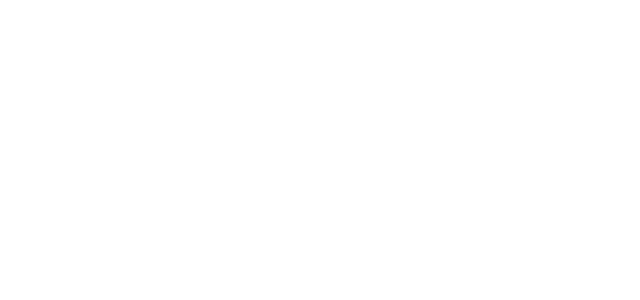
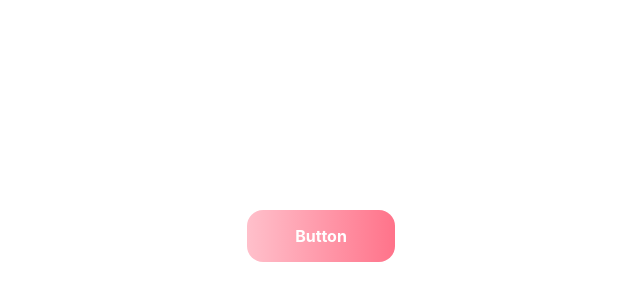
Before and after one commit to ducnp98/ReactJs_Animation, a React (Create React App) app: page /ButtonRippleAnimation in a window 1280 px wide. Before the commit this address had no page. Shown: the part 164-464 px from the top of the page, without its empty margins (319-959 px from the left). Built offline with nearby package versions, Linux system fonts and the light colour scheme.

Commit message:
Button ripple animation

```diff
--- a/src/Navigation/index.tsx
+++ b/src/Navigation/index.tsx
@@ -2,6 +2,7 @@
 
 import Page from '../Page'
 import BasicAnimation from '../Page/BasicAnimation'
+import ButtonRippleAnimation from '../Page/ButtonRippleAnimation'
 import InputAnimation from '../Page/InputAnimation'
 
 function AppNavigation() {
@@ -11,6 +12,7 @@
         <Route path="/" Component={Page} />
         <Route path="/BasicAnimation" Component={BasicAnimation} />
         <Route path="/InputAnimation" Component={InputAnimation} />
+        <Route path="/ButtonRippleAnimation" Component={ButtonRippleAnimation} />
       </Routes>
     </BrowserRouter>
   )
--- /dev/null
+++ b/src/Page/ButtonRippleAnimation/index.tsx
@@ -0,0 +1,32 @@
+import React from 'react'
+
+import './style.css'
+
+const ButtonRippleAnimation = () => {
+  const onClick = (e: React.MouseEvent<HTMLDivElement, MouseEvent>) => {
+    var button = document.getElementById('button_ripple')
+    // @ts-ignore
+    let x = e.clientX - e.target.offsetLeft
+    // @ts-ignore
+    let y = e.clientY - e.target.offsetTop
+
+    let ripple = document.createElement('span')
+    ripple.style.left = x + 'px'
+    ripple.style.top = y + 'px'
+    button?.appendChild(ripple)
+
+    setTimeout(() => {
+      ripple.remove()
+    }, 1000)
+  }
+
+  return (
+    <div className="button_ripple_container">
+      <div className="button" onClick={onClick} id="button_ripple">
+        Button
+      </div>
+    </div>
+  )
+}
+
+export default ButtonRippleAnimation
--- /dev/null
+++ b/src/Page/ButtonRippleAnimation/style.css
@@ -0,0 +1,39 @@
+.button_ripple_container {
+  display: flex;
+  height: 100vh;
+  justify-content: center;
+  align-items: center;
+}
+
+.button_ripple_container .button {
+  padding: 1rem 3rem;
+  background: linear-gradient(90deg, pink, rgb(255, 115, 138));
+  color: white;
+  font-weight: bold;
+  border-radius: 1rem;
+  position: relative;
+  display: inline-block;
+  cursor: pointer;
+}
+
+#button_ripple span {
+  position: absolute;
+  background: white;
+  transform: translate(-50%, -50%);
+  pointer-events: none;
+  border-radius: 50%;
+  animation: animate 1s linear infinite;
+}
+
+@keyframes animate {
+  0% {
+    width: 0px;
+    height: 0px;
+    opacity: 0.7;
+  }
+  100% {
+    width: 500px;
+    height: 500px;
+    opacity: 0;
+  }
+}
--- a/src/Page/index.tsx
+++ b/src/Page/index.tsx
@@ -17,6 +17,9 @@
         <div className="button pink_400" onClick={() => navigation('InputAnimation')}>
           Input Animation
         </div>
+        <div className="button pink_500" onClick={() => navigation('ButtonRippleAnimation')}>
+          Button Ripple Animation
+        </div>
       </div>
     </div>
   )
--- a/src/Page/page.css
+++ b/src/Page/page.css
@@ -9,7 +9,7 @@
   gap: 1rem;
 }
 
-.button {
+.wrap_container .button {
   padding: 1rem 2rem;
   border-radius: 1rem;
   color: white;
@@ -25,6 +25,10 @@
   background-color: rgb(255, 169, 212);
 }
 
+.button.pink_500 {
+  background-color: rgb(255, 133, 194);
+}
+
 .button:hover {
   opacity: 0.7;
 }
```
